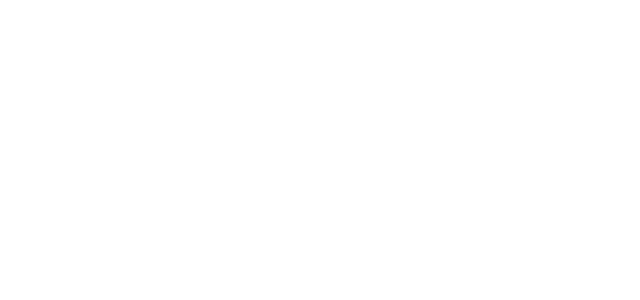
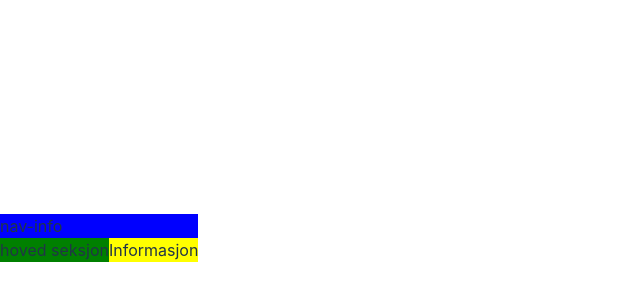
Before and after one commit to Kfmoss/Prosjekt_IM, a React (Vite) app: page / in a window 1280 px wide. Shown: the part 162-462 px from the top of the page, without its empty margins (0-640 px from the left). Built offline with nearby package versions, Linux system fonts and the light colour scheme.

Commit message:
seksjoner

```diff
--- a/package.json
+++ b/package.json
@@ -10,6 +10,10 @@
     "preview": "vite preview"
   },
   "dependencies": {
+    "@chakra-ui/react": "^2.8.0",
+    "@emotion/react": "^11.11.1",
+    "@emotion/styled": "^11.11.0",
+    "framer-motion": "^10.15.0",
     "react": "^18.2.0",
     "react-dom": "^18.2.0"
   },
--- a/src/App.tsx
+++ b/src/App.tsx
@@ -1,3 +1,4 @@
+import { Grid, GridItem } from "@chakra-ui/react"
 
 
 
@@ -7,6 +8,12 @@
 
   return (
     <>
+    <Grid templateAreas={`"nav nav" "aside main"`}>
+      <GridItem area='nav' bg='blue'>nav-info</GridItem>
+      <GridItem area='aside' bg='green'> hoved seksjon</GridItem>
+      <GridItem area='main' bg='yellow'>Informasjon</GridItem>
+    </Grid>
+
 
     </>
   )
```
Also changed, not shown: 1 other file (tests, documents, lock files or other folders).
